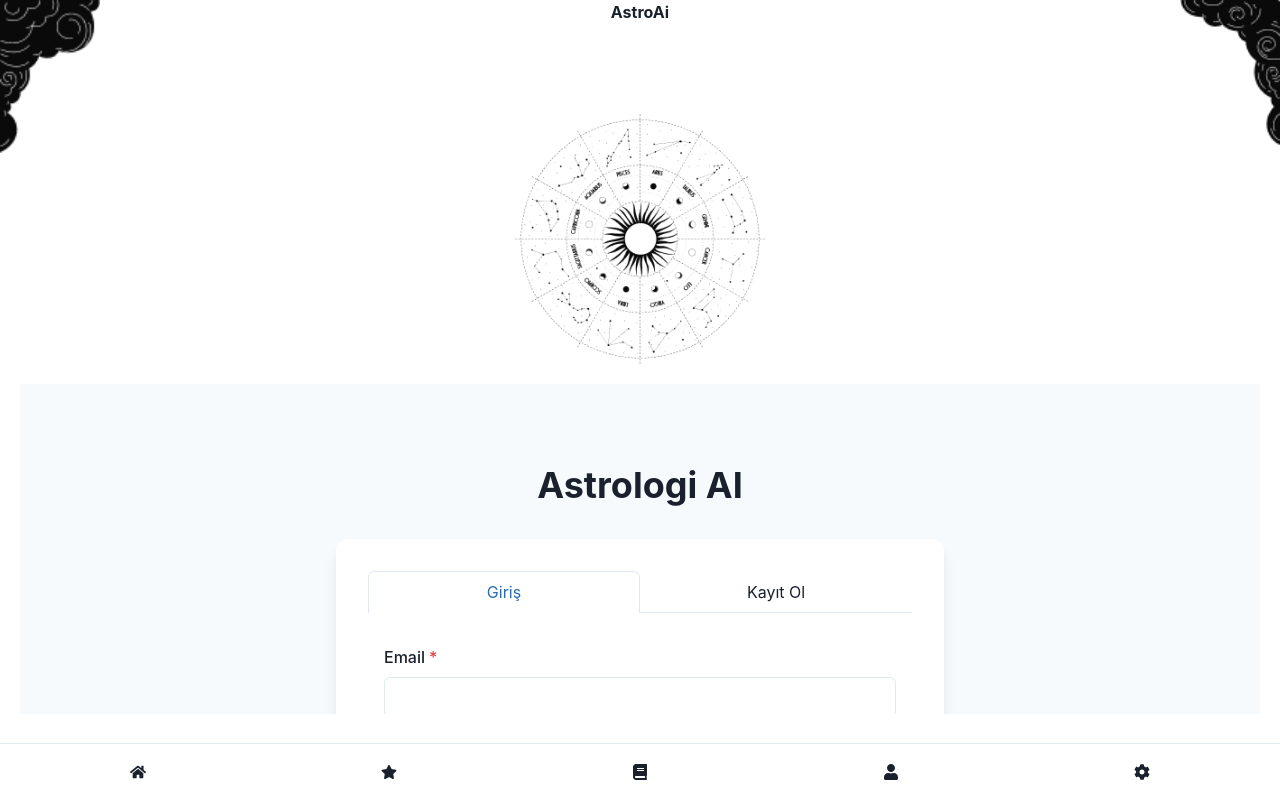
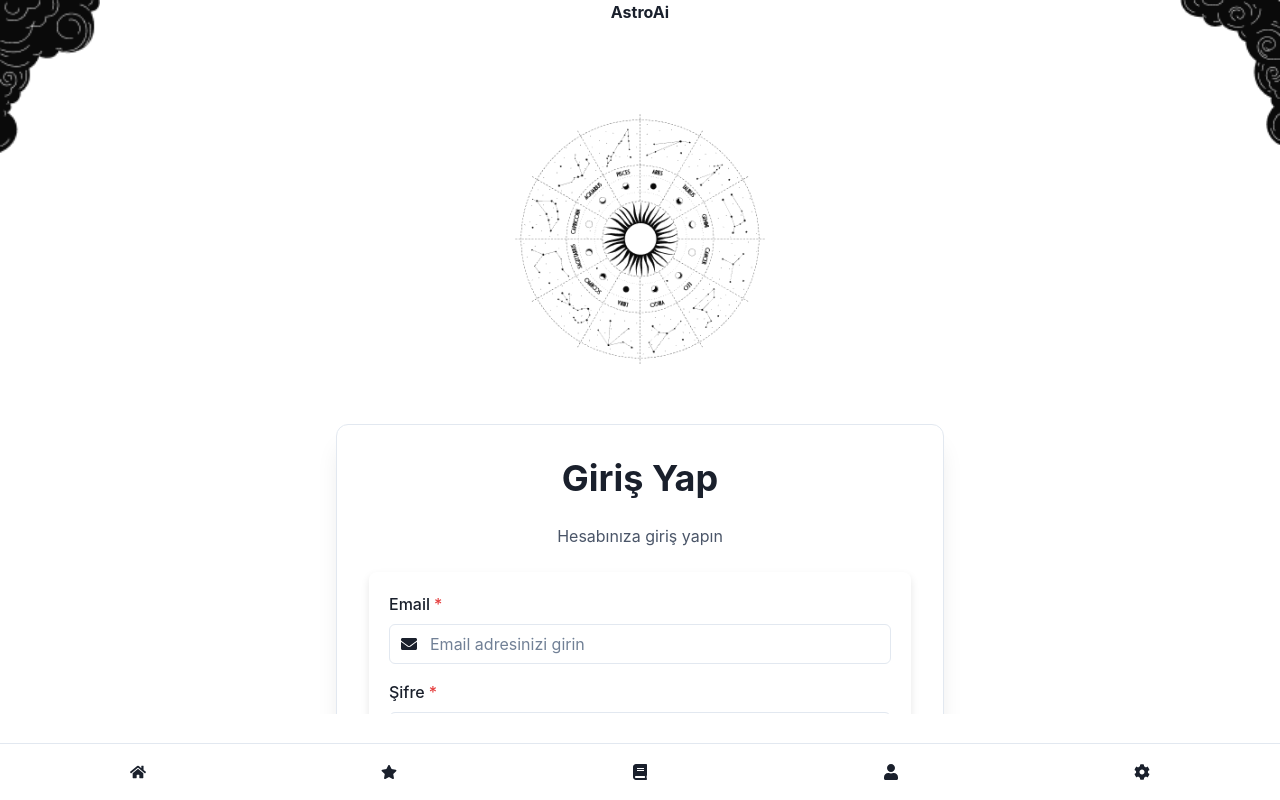
Before and after one commit to sahradeniz/Astrologi-Ai, a React (Create React App) app: page /login in a window 1280 px wide. Built offline with nearby package versions, Linux system fonts and the light colour scheme; the HTML template or start-up script is replaced by a standard one.

Commit message:
feat: improve auth system and data handling

```diff
--- a/src/components/InputForm.js
+++ b/src/components/InputForm.js
@@ -68,7 +68,8 @@ const InputForm = ({ setResult }) => {
       const data = await response.json();
 
       // Save to natal chart data
-      localStorage.setItem("natalChartData", JSON.stringify({ ...data, ...formData }));
+      const natalData = { ...data, ...formData };
+      localStorage.setItem("natalChartData", JSON.stringify(natalData));
 
       // Add to friends list if not exists
       const friends = JSON.parse(localStorage.getItem('friends') || '[]');
@@ -89,6 +90,25 @@ const InputForm = ({ setResult }) => {
           status: "success",
           duration: 3000,
         });
+      }
+
+      // Update user data
+      const userId = localStorage.getItem('userId');
+      if (userId) {
+        try {
+          await fetch(`${API_URL}/update_user_data`, {
+            method: "POST",
+            headers: {
+              "Content-Type": "application/json",
+            },
+            body: JSON.stringify({
+              userId,
+              userData: formData
+            }),
+          });
+        } catch (error) {
+          console.error('Failed to update user data:', error);
+        }
       }
 
       setResult(data);
--- a/src/pages/LoginPage.js
+++ b/src/pages/LoginPage.js
@@ -1,137 +1,82 @@
 import React, { useState } from 'react';
 import {
   Box,
+  Button,
   Container,
-  VStack,
-  Heading,
-  Text,
-  Input,
-  Button,
   FormControl,
   FormLabel,
+  Heading,
+  Input,
+  Stack,
+  Text,
+  useColorModeValue,
   useToast,
-  useColorModeValue,
-  Tabs,
-  TabList,
-  TabPanels,
-  Tab,
-  TabPanel,
+  VStack,
+  HStack,
+  IconButton,
+  InputGroup,
+  InputLeftElement,
 } from '@chakra-ui/react';
+import { FaUser, FaLock, FaEnvelope } from 'react-icons/fa';
 import { useNavigate } from 'react-router-dom';
 
+const API_URL = 'http://localhost:5003';
+
 const LoginPage = () => {
-  const [loginData, setLoginData] = useState({ email: '', password: '' });
-  const [registerData, setRegisterData] = useState({
+  const [isLogin, setIsLogin] = useState(true);
+  const [formData, setFormData] = useState({
     email: '',
     password: '',
     name: '',
-    birthDate: '',
-    birthTime: '',
-    birthPlace: ''
   });
   const [isLoading, setIsLoading] = useState(false);
+
   const navigate = useNavigate();
   const toast = useToast();
-  const bgColor = useColorModeValue('gray.50', 'gray.900');
-  const boxBg = useColorModeValue('white', 'gray.800');
+  const bgColor = useColorModeValue('white', 'gray.700');
+  const borderColor = useColorModeValue('gray.200', 'gray.600');
 
-  const handleLogin = async () => {
-    if (!loginData.email || !loginData.password) {
-      toast({
-        title: "Eksik Bilgi",
-        description: "Lütfen email ve şifrenizi girin",
-        status: "error",
-        duration: 3000
-      });
-      return;
-    }
+  const handleSubmit = async (e) => {
+    e.preventDefault();
+    setIsLoading(true);
 
-    setIsLoading(true);
     try {
-      const response = await fetch('http://localhost:5003/api/user/login', {
+      const endpoint = isLogin ? '/login' : '/register';
+      const response = await fetch(`${API_URL}${endpoint}`, {
         method: 'POST',
         headers: {
           'Content-Type': 'application/json',
         },
-        body: JSON.stringify(loginData),
+        body: JSON.stringify(formData),
       });
 
       const data = await response.json();
 
       if (!response.ok) {
-        throw new Error(data.error || 'Giriş başarısız');
+        throw new Error(data.message || 'Bir hata oluştu');
       }
 
-      // Save user data to localStorage
-      localStorage.setItem('userId', data._id);
-      localStorage.setItem('userName', data.name);
-      localStorage.setItem('userEmail', data.email);
-      localStorage.setItem('userBirthDate', data.birthDate);
-      localStorage.setItem('userBirthTime', data.birthTime);
-      localStorage.setItem('userBirthPlace', data.birthPlace);
+      // Store user data
+      localStorage.setItem('userId', data.userId);
+      localStorage.setItem('userEmail', formData.email);
+      localStorage.setItem('userName', data.name || formData.name);
 
       toast({
-        title: "Başarılı",
-        description: "Giriş yapıldı",
-        status: "success",
-        duration: 3000
+        title: isLogin ? 'Giriş başarılı!' : 'Kayıt başarılı!',
+        status: 'success',
+        duration: 3000,
       });
 
-      navigate('/');
+      // Redirect to input page if no natal chart data
+      const hasNatalData = localStorage.getItem('natalChartData');
+      navigate(hasNatalData ? '/' : '/input');
+
     } catch (error) {
       toast({
-        title: "Hata",
+        title: 'Hata',
         description: error.message,
-        status: "error",
-        duration: 3000
-      });
-    } finally {
-      setIsLoading(false);
-    }
-  };
-
-  const handleRegister = async () => {
-    if (!registerData.email || !registerData.password || !registerData.name || !registerData.birthDate) {
-      toast({
-        title: "Eksik Bilgi",
-        description: "Lütfen gerekli alanları doldurun",
-        status: "error",
-        duration: 3000
-      });
-      return;
-    }
-
-    setIsLoading(true);
-    try {
-      const response = await fetch('http://localhost:5003/api/user/register', {
-        method: 'POST',
-        headers: {
-          'Content-Type': 'application/json',
-        },
-        body: JSON.stringify(registerData),
-      });
-
-      const data = await response.json();
-
-      if (!response.ok) {
-        throw new Error(data.error || 'Kayıt başarısız');
-      }
-
-      toast({
-        title: "Başarılı",
-        description: "Hesabınız oluşturuldu. Giriş yapabilirsiniz.",
-        status: "success",
-        duration: 3000
-      });
-
-      // Switch to login tab
-      document.getElementById('login-tab').click();
-    } catch (error) {
-      toast({
-        title: "Hata",
-        description: error.message,
-        status: "error",
-        duration: 3000
+        status: 'error',
+        duration: 5000,
       });
     } finally {
       setIsLoading(false);
@@ -139,137 +84,104 @@ const LoginPage = () => {
   };
 
   return (
-    <Box bg={bgColor} minH="100vh" py={20}>
-      <Container maxW="container.sm">
-        <VStack spacing={8}>
-          <Heading>Astrologi AI</Heading>
-          <Box w="full" bg={boxBg} p={8} borderRadius="xl" shadow="lg">
-            <Tabs isFitted variant="enclosed">
-              <TabList mb="1em">
-                <Tab id="login-tab">Giriş</Tab>
-                <Tab>Kayıt Ol</Tab>
-              </TabList>
-              <TabPanels>
-                {/* Login Panel */}
-                <TabPanel>
-                  <VStack spacing={4}>
+    <Container maxW="container.sm" py={10}>
+      <Box
+        p={8}
+        bg={bgColor}
+        borderWidth="1px"
+        borderColor={borderColor}
+        borderRadius="xl"
+        shadow="xl"
+      >
+        <VStack spacing={6}>
+          <Heading size="xl">
+            {isLogin ? 'Giriş Yap' : 'Kayıt Ol'}
+          </Heading>
+
+          <Text color="gray.600">
+            {isLogin
+              ? 'Hesabınıza giriş yapın'
+              : 'Yeni bir hesap oluşturun'
+            }
+          </Text>
+
+          <form onSubmit={handleSubmit} style={{ width: '100%' }}>
+            <Stack spacing={4} width="full">
+              {!isLogin && (
+                <FormControl isRequired>
+                  <FormLabel>İsim</FormLabel>
+                  <InputGroup>
+                    <InputLeftElement>
+                      <FaUser color="gray.500" />
+                    </InputLeftElement>
+                    <Input
+                      type="text"
+                      placeholder="İsminizi girin"
+                      value={formData.name}
+                      onChange={(e) => setFormData({ ...formData, name: e.target.value })}
+                    />
+                  </InputGroup>
+                </FormControl>
+              )}
+
               <FormControl isRequired>
                 <FormLabel>Email</FormLabel>
+                <InputGroup>
+                  <InputLeftElement>
+                    <FaEnvelope color="gray.500" />
+                  </InputLeftElement>
                   <Input
                     type="email"
-                        value={loginData.email}
-                        onChange={(e) => setLoginData({
-                          ...loginData,
-                          email: e.target.value
-                        })}
+                    placeholder="Email adresinizi girin"
+                    value={formData.email}
+                    onChange={(e) => setFormData({ ...formData, email: e.target.value })}
                   />
+                </InputGroup>
               </FormControl>
+
               <FormControl isRequired>
                 <FormLabel>Şifre</FormLabel>
+                <InputGroup>
+                  <InputLeftElement>
+                    <FaLock color="gray.500" />
+                  </InputLeftElement>
                   <Input
                     type="password"
-                        value={loginData.password}
-                        onChange={(e) => setLoginData({
-                          ...loginData,
-                          password: e.target.value
-                        })}
+                    placeholder="Şifrenizi girin"
+                    value={formData.password}
+                    onChange={(e) => setFormData({ ...formData, password: e.target.value })}
                   />
+                </InputGroup>
               </FormControl>
+
               <Button
+                type="submit"
                 colorScheme="purple"
+                size="lg"
                 width="full"
-                      onClick={handleLogin}
+                mt={6}
                 isLoading={isLoading}
               >
-                      Giriş Yap
+                {isLogin ? 'Giriş Yap' : 'Kayıt Ol'}
               </Button>
+            </Stack>
+          </form>
+
+          <HStack pt={4}>
+            <Text>
+              {isLogin ? "Hesabınız yok mu?" : "Zaten hesabınız var mı?"}
+            </Text>
+            <Button
+              variant="link"
+              color="purple.500"
+              onClick={() => setIsLogin(!isLogin)}
+            >
+              {isLogin ? "Kayıt Ol" : "Giriş Yap"}
+            </Button>
+          </HStack>
         </VStack>
-                </TabPanel>
-
-                {/* Register Panel */}
-                <TabPanel>
-                  <VStack spacing={4}>
-                    <FormControl isRequired>
-                      <FormLabel>Email</FormLabel>
-                      <Input
-                        type="email"
-                        value={registerData.email}
-                        onChange={(e) => setRegisterData({
-                          ...registerData,
-                          email: e.target.value
-                        })}
-                      />
-                    </FormControl>
-                    <FormControl isRequired>
-                      <FormLabel>Şifre</FormLabel>
-                      <Input
-                        type="password"
-                        value={registerData.password}
-                        onChange={(e) => setRegisterData({
-                          ...registerData,
-                          password: e.target.value
-                        })}
-                      />
-                    </FormControl>
-                    <FormControl isRequired>
-                      <FormLabel>İsim</FormLabel>
-                      <Input
-                        value={registerData.name}
-                        onChange={(e) => setRegisterData({
-                          ...registerData,
-                          name: e.target.value
-                        })}
-                      />
-                    </FormControl>
-                    <FormControl isRequired>
-                      <FormLabel>Doğum Tarihi</FormLabel>
-                      <Input
-                        type="date"
-                        value={registerData.birthDate}
-                        onChange={(e) => setRegisterData({
-                          ...registerData,
-                          birthDate: e.target.value
-                        })}
-                      />
-                    </FormControl>
-                    <FormControl>
-                      <FormLabel>Doğum Saati</FormLabel>
-                      <Input
-                        type="time"
-                        value={registerData.birthTime}
-                        onChange={(e) => setRegisterData({
-                          ...registerData,
-                          birthTime: e.target.value
-                        })}
-                      />
-                    </FormControl>
-                    <FormControl>
-                      <FormLabel>Doğum Yeri</FormLabel>
-                      <Input
-                        value={registerData.birthPlace}
-                        onChange={(e) => setRegisterData({
-                          ...registerData,
-                          birthPlace: e.target.value
-                        })}
-                        placeholder="Şehir, Ülke"
-                      />
-                    </FormControl>
-                    <Button
-                      colorScheme="purple"
-                      width="full"
-                      onClick={handleRegister}
-                      isLoading={isLoading}
-                    >
-                      Kayıt Ol
-                    </Button>
-                  </VStack>
-                </TabPanel>
-              </TabPanels>
-            </Tabs>
       </Box>
-        </VStack>
     </Container>
-    </Box>
   );
 };
 
```
Also changed, not shown: src/App.js (+6 -6 lines), src/pages/SettingsPage.js (+7 -2 lines). Lines whose indentation alone changed are shown as unchanged.
